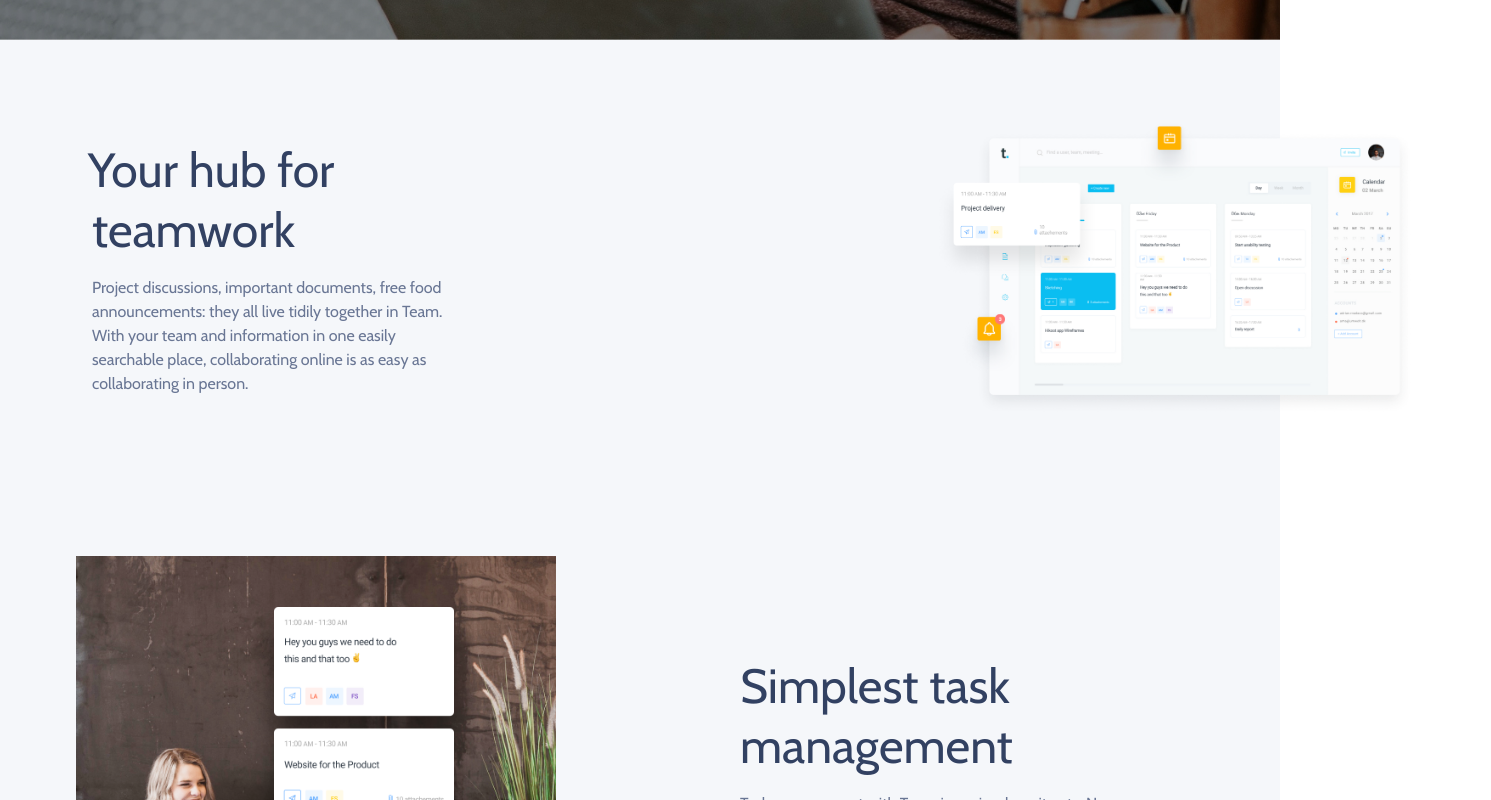
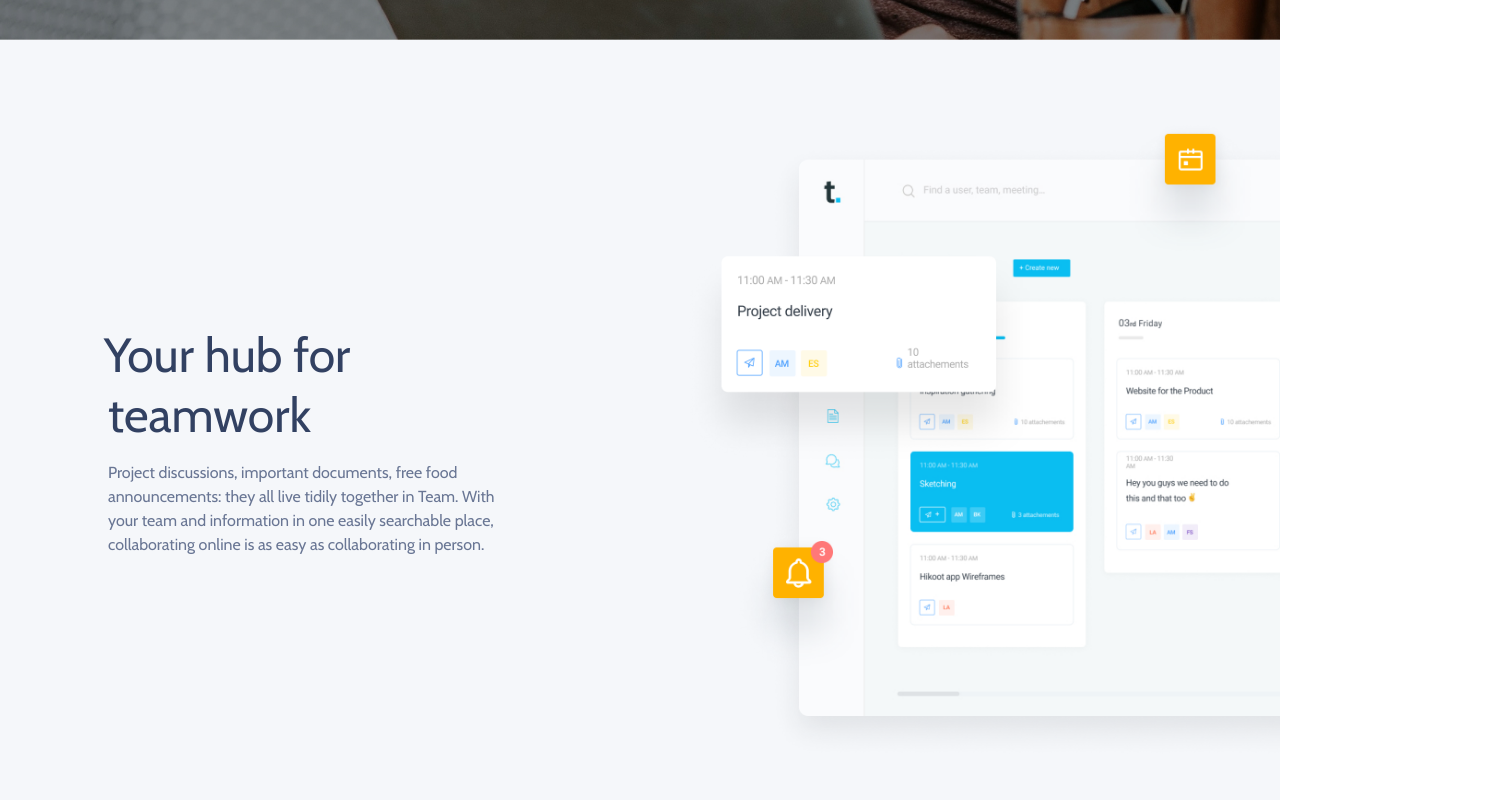
Before and after one commit to PurpleTurtl04/Team-App, a React (Vite) app in the folder team-app/: page / in a window 1280 px wide. Shown: the part 760-1560 px from the top of the page, 1491 px wide, since content can reach past the window. Built offline with nearby package versions, Linux system fonts and the light colour scheme.

Commit message:
Updated Hub section to use modified image on larger screens.

```diff
--- a/team-app/src/components/HubSection.jsx
+++ b/team-app/src/components/HubSection.jsx
@@ -1,15 +1,39 @@
+import { useState, useEffect } from 'react';
+
 import dashboardImage from '../assets/dashboard-section-img.png';
+import dashboardLargeImage from '../assets/dashboard-section-large-img.png';
 
 function HubSection() {
+    const breakpoint = 1024;
+
+    const [screenSize, setScreenSize] = useState({
+        width: window.innerWidth,
+        height: window.innerHeight,
+    });
+
+    useEffect(() => {
+        const handleResize = () => {
+            setScreenSize({
+                width: window.innerWidth,
+                height: window.innerHeight,
+            });
+        };
+
+        window.addEventListener('resize', handleResize);
+
+        // Cleanup the event listener on component unmount
+        return () => window.removeEventListener('resize', handleResize);
+    }, []);
+
     return (
-        <div class='container mx-auto mb-20 flex flex-col gap-4 md:mb-35 lg:flex-row'>
+        <div class='container mx-auto mb-20 flex flex-col gap-4 overflow-hidden md:mb-35 lg:flex-row'>
             {/* Column 1 Content */}
             <div class='flex flex-1 flex-col items-center justify-center px-8'>
                 <div className='flex flex-col items-center lg:items-start'>
                     <h2 class='text-teamapp-darkblue mb-4 max-w-xs text-center text-4xl md:max-w-md md:text-left lg:text-5xl/15'>
                         <span className='lg:-ml-1'>Your</span> hub for teamwork
                     </h2>
-                    <p className='text-teamapp-grey max-w-88 text-justify lg:text-left'>
+                    <p className='text-teamapp-grey max-w-88 text-justify lg:max-w-105 lg:text-left'>
                         Project discussions, important documents, free food
                         announcements: they all live tidily together in Team.
                         With your team and information in one easily searchable
@@ -20,49 +44,17 @@ function HubSection() {
             </div>
 
             {/* Column 2 Content */}
-            <div class='flex flex-1 justify-center px-8 lg:translate-x-1/3'>
+            <div class='mr-1 flex flex-1 justify-center lg:mr-0'>
                 <img
-                    src={dashboardImage}
+                    src={
+                        screenSize.width < breakpoint
+                            ? dashboardImage
+                            : dashboardLargeImage
+                    }
                     alt='sample app dashboard'
-                    className='lg:max-w-120'
                 />
             </div>
         </div>
-        // <div className='3xl:container 3xl:mx-auto flex flex-col gap-6 overflow-hidden lg:flex-row lg:items-center lg:justify-between lg:gap-12'>
-        //     <div className='container mx-auto flex flex-col items-center justify-center md:max-w-100 lg:w-1/2'>
-        //         <h2 className='text-teamapp-darkblue mb-4 text-center text-4xl md:text-5xl lg:max-w-md lg:text-left lg:text-6xl/18'>
-        //             <span className='lg:-ml-1'>Your</span> hub for teamwork
-        //         </h2>
-        //         <div className='flex flex-col items-center lg:items-start lg:pl-2'>
-        //             <p className='text-teamapp-grey max-w-82 md:max-w-100'>
-        //                 Project discussions, important documents, free food
-        //                 announcements: they all live tidily together in Team.
-        //                 With your team and information in one easily searchable
-        //                 place, collaborating online is as easy as collaborating
-        //                 in person.
-        //             </p>
-        //             <a
-        //                 href='#'
-        //                 className='text-teamapp-blue mt-4 flex items-center gap-1 font-bold'
-        //             >
-        //                 Learn More{' '}
-        //                 <span>
-        //                     <img
-        //                         src='src/assets/arrow_right.svg'
-        //                         alt='blue arrow'
-        //                     />
-        //                 </span>
-        //             </a>
-        //         </div>
-        //     </div>
-        //     <div className='lg:max-w-2/3'>
-        //         <img
-        //             src='src/assets/dashboard-section-img.png'
-        //             alt='Sample Team App Dashboard'
-        //             className='lg:translate-x-1/3'
-        //         />
-        //     </div>
-        // </div>
     );
 }
 
```
Also changed, not shown: team-app/src/assets/dashboard-section-large-img.png (added).
